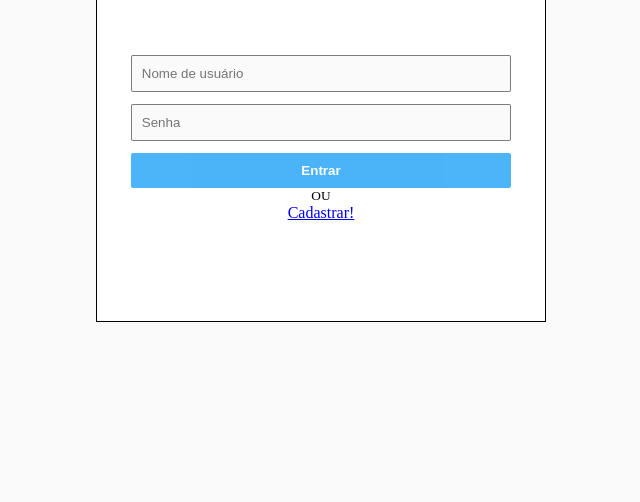
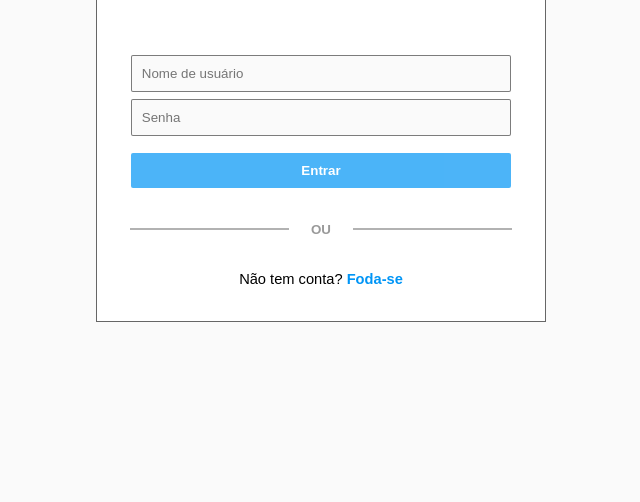
Before and after one commit to NuadaEP/gitgram, a plain HTML site: page index.html in a window 1280 px wide. Shown: the part 298-800 px from the top of the page, without its empty margins (319-959 px from the left). Drawn offline with Linux system fonts and the light colour scheme.

Commit message:
styling footer

```diff
--- a/index.html
+++ b/index.html
@@ -18,11 +18,17 @@
         <button class="disabled submit-button">Entrar</button>
       </form>
 
-      <div class="or-content">
-        <hr />
-        <small>OU</small>
-        <a href="regiter.html">Cadastrar!</a>
-      </div>
+      <footer class="sign-in-content">
+        <div class="or-content">
+          <div class="line"></div>
+          <small>OU</small>
+          <div class="line"></div>
+        </div>
+
+        <div class="sign-in">
+          <p>Não tem conta? <a href="register.html">Foda-se</a></p>
+        </div>
+      </footer>
     </div>
   </body>
 </html>
--- a/styles.css
+++ b/styles.css
@@ -22,7 +22,7 @@ input:focus {
 }
 
 .content {
-  border: 1px solid black;
+  border: 0.1px solid rgba(0, 0, 0, 0.6);
   background-color: white;
 
   width: 35%;
@@ -31,7 +31,7 @@ input:focus {
   display: flex;
   align-items: center;
   flex-direction: column;
-  justify-content: center;
+  justify-content: space-between;
 
   padding-top: 3%;
 }
@@ -72,6 +72,7 @@ input:focus {
   color: white;
   font-weight: bold;
   border-radius: 2px;
+  margin-top: 10px;
 }
 
 .submit-button:hover {
@@ -84,9 +85,46 @@ input:focus {
   cursor: default;
 }
 
-.or-content {
+.sign-in-content {
   flex: 1;
   display: flex;
   flex-direction: column;
+  justify-content: space-evenly;
+
+  width: 100%;
+}
+
+.or-content {
+  display: flex;
+  flex-direction: row;
   align-items: center;
+  justify-content: center;
+  width: 100%;
 }
+
+.or-content > small {
+  margin: 0 22px;
+  color: rgba(0, 0, 0, 0.4);
+  font-weight: bold;
+  font-family: sans-serif;
+}
+
+.line {
+  border: 0.1px solid rgba(0, 0, 0, 0.3);
+  width: 35%;
+}
+
+.sign-in {
+  display: flex;
+  justify-content: center;
+  align-items: flex-start;
+
+  font-family: sans-serif;
+  font-size: 11pt;
+}
+
+.sign-in > p > a {
+  font-weight: bold;
+  text-decoration: none;
+  color: #0095f6;
+}
```
Also changed, not shown: register.html (renamed from regiter.html).
